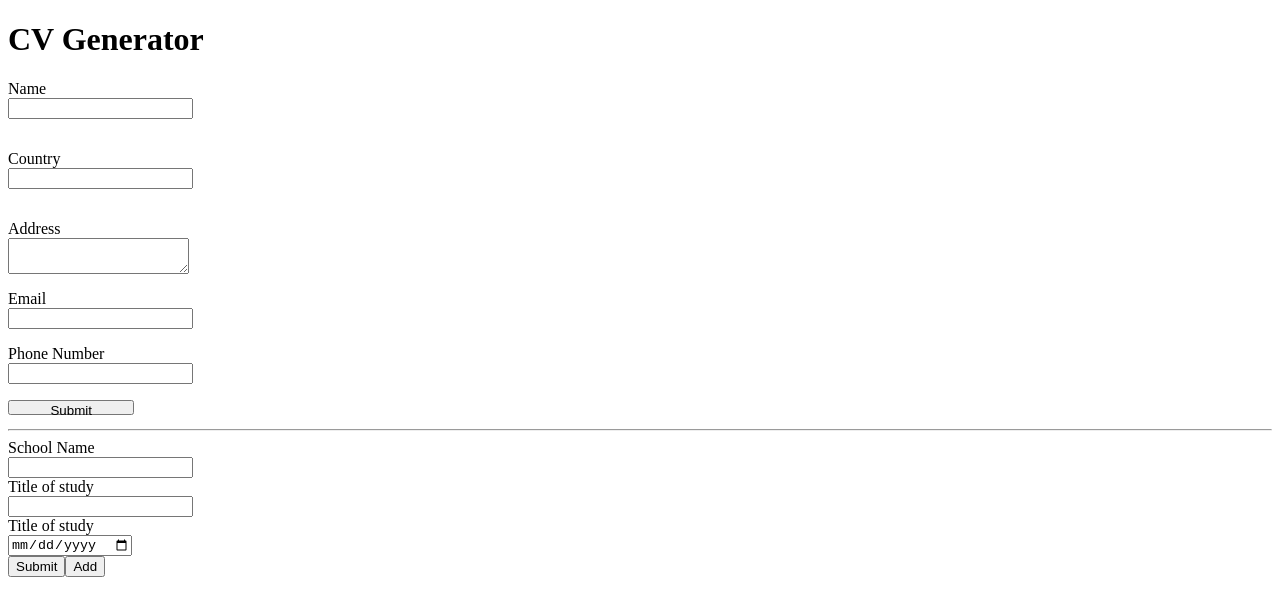
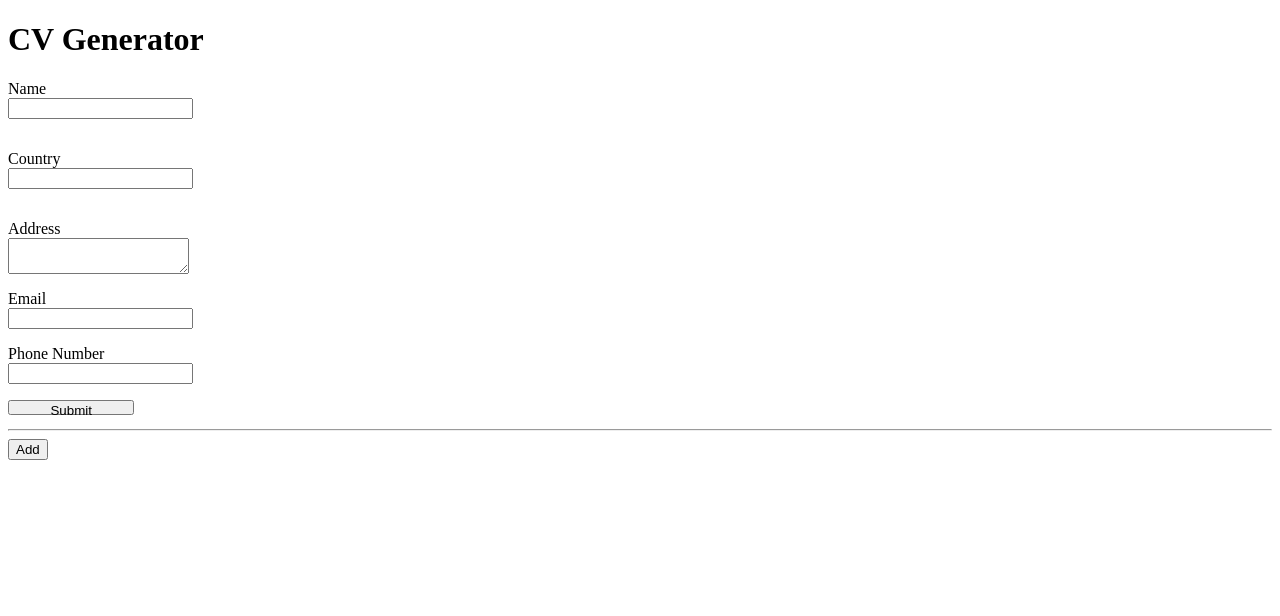
Before and after one commit to Adithya-why/CVapp, a React (Create React App) app in the folder cv-project/: page / in a window 1280 px wide. Shown: the top 616 px of the page. Built offline with nearby package versions, Linux system fonts and the light colour scheme.

Commit message:
Made the educational componenet functional

```diff
--- a/cv-project/src/App.js
+++ b/cv-project/src/App.js
@@ -23,7 +23,7 @@ class App extends React.Component{
     this.state = {
       data : {},
 
-
+     n : 0,
     }
   }
   //function to update state everytime content in textbox is changed
@@ -70,10 +70,22 @@ class App extends React.Component{
     //increases n value i state
 
 
+    addEduInfo(){
+      this.setState({
+
+        n : this.state.n + 1,
+      })
+    }
+
+
   render(){
 
     //basically decides how many edu info comps are to be rendered based on n value in state
+    let eduArr = [];
 
+    for(let i = 0;i<this.state.n;i++){
+      eduArr.push(<EduInfo changeHandler={(e)=>this.putName(e)}  buttonHandler={()=>this.putData()} key={i} />)
+    }
 
 
     return(
@@ -84,8 +96,8 @@ class App extends React.Component{
       <GeneralInfo changeHandler={(e)=>this.putName(e)}  buttonHandler={()=>this.putData()}/>
       <hr></hr>
 
+      {eduArr}
 
-      <EduInfo changeHandler={(e)=>this.putName(e)}  buttonHandler={()=>this.putData()} />
 
 
       <button onClick={()=>this.addEduInfo()}>Add</button>
--- a/cv-project/src/EduInfo.js
+++ b/cv-project/src/EduInfo.js
@@ -14,7 +14,7 @@ class EduInfo extends React.Component{
             <>
             <div className="einfo">
                 <label htmlFor="sch">School Name</label>
-                <input type="text" onChange={this.props.changeHandler} className={'sch'} id="sch"></input>
+                <input type="text" onBlur={this.props.changeHandler} className={'sch'} id="sch"></input>
             </div>
 
             <div>
```
